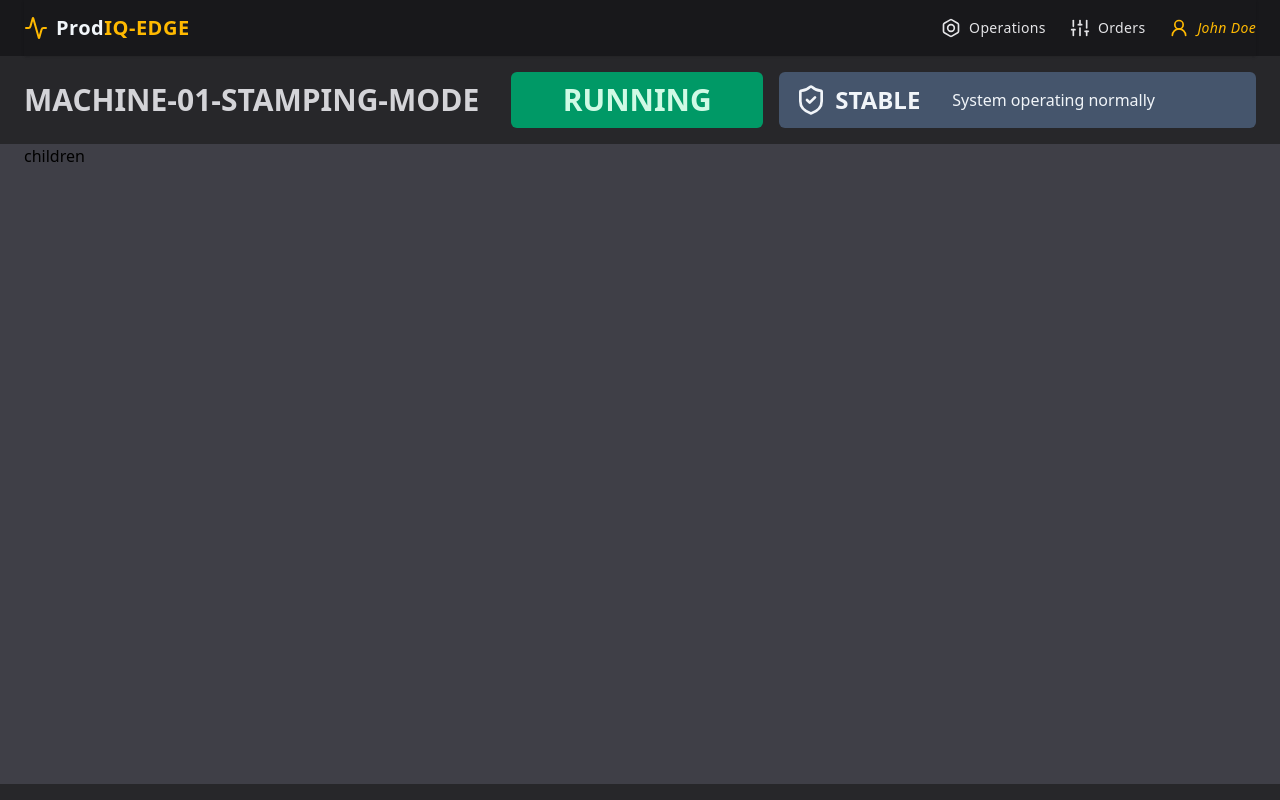
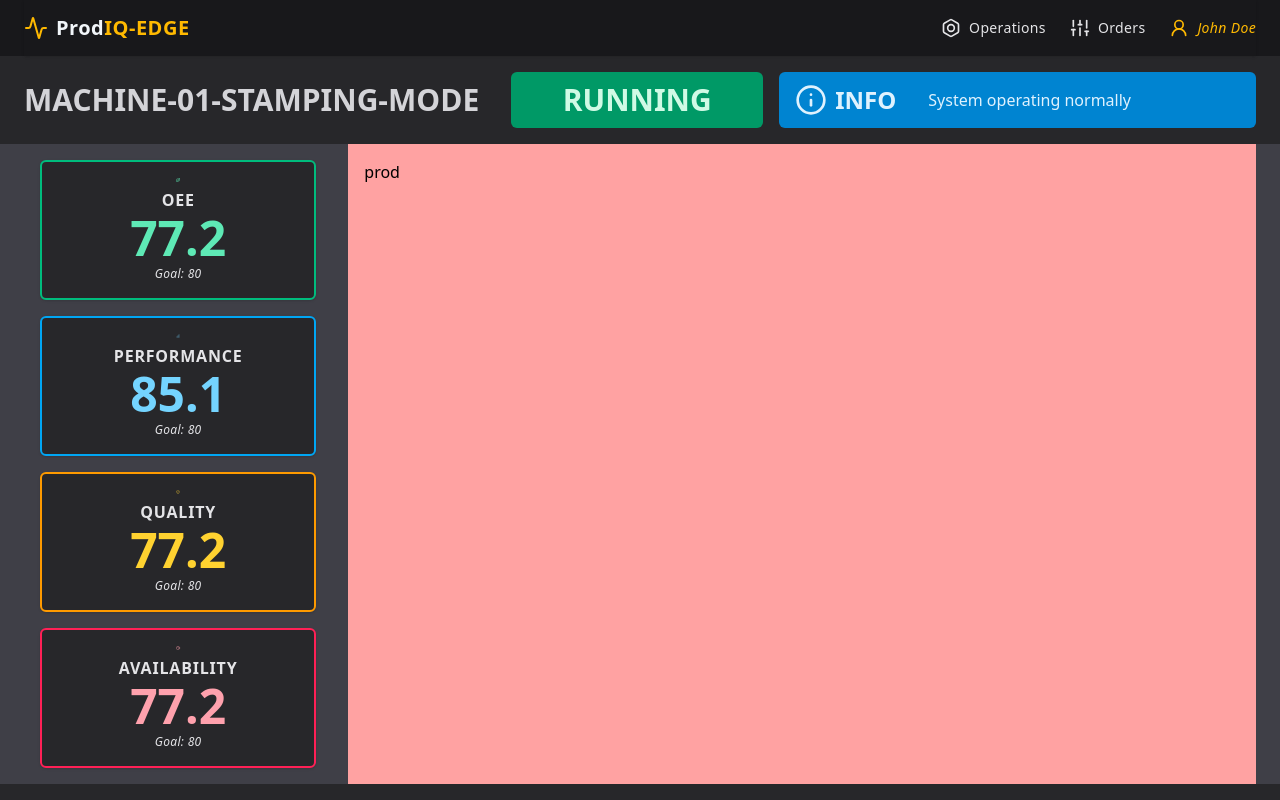
Before and after one commit to lgustavopalmieri/prodiq-edge-frontend, a React (Vite) app: page / in a window 1280 px wide. Built offline with nearby package versions, Linux system fonts and the light colour scheme.

Commit message:
feat: implements metrics cards

```diff
--- a/src/App.tsx
+++ b/src/App.tsx
@@ -3,6 +3,10 @@ import LayoutTemplate from "./components/Layout/LayoutTemplate";
 import { useAuthStore } from "./features/Authentication/authStore";
 import { useEffect } from "react";
 import MachineState from "./features/MachineState/MachineState";
+import OeeSession from "./features/OeeSession/OeeSession";
+import OperatingSession from "./features/OperatingSession/OperatingSession";
+import Metrics from "./features/Metrics/Metrics";
+import Production from "./features/Production/Production";
 
 function App() {
   const setUser = useAuthStore((state) => state.setUser);
@@ -10,17 +14,27 @@ function App() {
   useEffect(() => {
     setUser({ name: "John Doe", email: "john@example.com" });
   }, [setUser]);
-  // In real life this would come from backend or context
-  const currentAlert = {
-    status: "critical", // or "warning" | "critical"
-    message: "Overheating on Machine 02", // like: "Overheating on Machine 02"
-  };
 
   return (
     <LayoutTemplate
       header={<Header />}
-      children={<div>children</div>}
       machineState={<MachineState />}
+      children={
+        <div className="flex h-full w-full gap-4">
+          <Metrics />
+          <Production />
+        </div>
+        //   style={{
+        //     display: "flex",
+        //     justifyContent: "space-between",
+        //     height: "100%",
+        //     gap: "2rem",
+        //   }}
+        // >
+        //   <OeeSession />
+        //   <OperatingSession />
+        // </div>
+      }
     />
   );
 }
--- a/src/features/MachineState/MachineState.tsx
+++ b/src/features/MachineState/MachineState.tsx
@@ -9,7 +9,7 @@ const MachineState: React.FunctionComponent<IMachineStateProps> = (props) => {
   const machineName = "Machine 01 stamping mode";
   const machineStatus = "running";
   const notification = {
-    alert: "stable",
+    alert: "info",
     message: undefined,
   };
   return (
--- /dev/null
+++ b/src/features/Metrics/Metrics.tsx
@@ -0,0 +1,80 @@
+import { BarChart, Clock, Orbit, ShieldCheck } from "lucide-react";
+import * as React from "react";
+import MetricsCard from "./MetricsCard";
+
+interface IMetricsProps {}
+
+function getMetricCardColor(currentState: string) {
+  switch (currentState) {
+    case "excellent":
+      return "emerald";
+    case "good":
+      return "sky";
+    case "poor":
+      return "amber";
+    case "bad":
+      return "rose";
+    default:
+      return "zinc";
+  }
+}
+
+const Metrics: React.FunctionComponent<IMetricsProps> = (props) => {
+  const metric = {
+    oee: {
+      value: 77.2,
+      goal: 80,
+      currentState: "excellent",
+    },
+    performance: {
+      value: 77.2,
+      goal: 80,
+      currentState: "good",
+    },
+    quality: {
+      value: 77.2,
+      goal: 80,
+      currentState: "poor",
+    },
+    availability: {
+      value: 77.2,
+      goal: 80,
+      currentState: "bad",
+    },
+  };
+
+  return (
+    <div className="w-1/3 p-4 flex flex-col gap-4">
+      <MetricsCard
+        icon={Orbit}
+        label={"OEE"}
+        value={"77.2"}
+        color={getMetricCardColor(metric.oee.currentState)}
+        goal={metric.oee.goal}
+      />
+      <MetricsCard
+        icon={BarChart}
+        label={"PERFORMANCE"}
+        value={"85.1"}
+        color={getMetricCardColor(metric.performance.currentState)}
+        goal={metric.performance.goal}
+      />
+      <MetricsCard
+        icon={ShieldCheck}
+        label={"QUALITY"}
+        value={"77.2"}
+        color={getMetricCardColor(metric.quality.currentState)}
+        goal={metric.quality.goal}
+      />
+      <MetricsCard
+        icon={Clock}
+        label={"AVAILABILITY"}
+        value={"77.2"}
+        color={getMetricCardColor(metric.availability.currentState)}
+        goal={metric.availability.goal}
+      />
+    </div>
+  );
+};
+
+export default Metrics;
--- /dev/null
+++ b/src/features/Metrics/MetricsCard.tsx
@@ -0,0 +1,71 @@
+import type { LucideIcon } from "lucide-react";
+import * as React from "react";
+
+interface IMetricsCardProps {
+  color: keyof typeof borderColorMap;
+  icon: LucideIcon;
+  label: string;
+  value: string | number;
+  goal?: string | number;
+}
+
+const cardBase =
+  "flex flex-col justify-center items-center bg-zinc-800 rounded-md shadow p-4 h-full";
+
+const borderColorMap: Record<string, string> = {
+  sky: "border-sky-500",
+  amber: "border-amber-500",
+  rose: "border-rose-500",
+  emerald: "border-emerald-500",
+  yellow: "border-yellow-500",
+};
+
+const textColorMap: Record<string, { value: string }> = {
+  sky: { value: "text-sky-300" },
+  amber: { value: "text-amber-300" },
+  rose: { value: "text-rose-300" },
+  emerald: { value: "text-emerald-300" },
+  yellow: { value: "text-yellow-300" },
+};
+
+const MetricsCard: React.FunctionComponent<IMetricsCardProps> = ({
+  color,
+  icon: Icon,
+  label,
+  value,
+  goal,
+}) => {
+  const borderClass = borderColorMap[color] ?? "border-zinc-500";
+  const textColors = textColorMap[color] ?? {
+    label: "text-zinc-200",
+    value: "text-zinc-300",
+  };
+
+  return (
+    <div
+      className={`${cardBase} border-2 ${borderClass}`}
+      style={{ minHeight: "6rem" }}
+    >
+      <Icon className={`mb-2 w-10 h-10 ${textColors.value}`} />
+
+      <p
+        className={`text-base text-zinc-200 mb-1 font-semibold uppercase tracking-wider leading-tight`}
+      >
+        {label}
+      </p>
+
+      <p
+        className={`text-5xl font-extrabold ${textColors.value} text-center leading-none`}
+      >
+        {value}
+      </p>
+      {goal !== undefined && (
+        <p className="text-xs text-zinc-200 mt-1 tracking-wide italic">
+          Goal: {goal}
+        </p>
+      )}
+    </div>
+  );
+};
+
+export default MetricsCard;
--- /dev/null
+++ b/src/features/Production/Production.tsx
@@ -0,0 +1,9 @@
+import * as React from "react";
+
+interface IProductionProps {}
+
+const Production: React.FunctionComponent<IProductionProps> = (props) => {
+  return <div className="bg-red-300 w-full p-4">prod</div>;
+};
+
+export default Production;
--- a/src/styles/colors.ts
+++ b/src/styles/colors.ts
@@ -1,6 +1,5 @@
 import {
   type LucideIcon,
-  CheckCircle,
   AlertTriangle,
   Info,
   XCircle,
```
